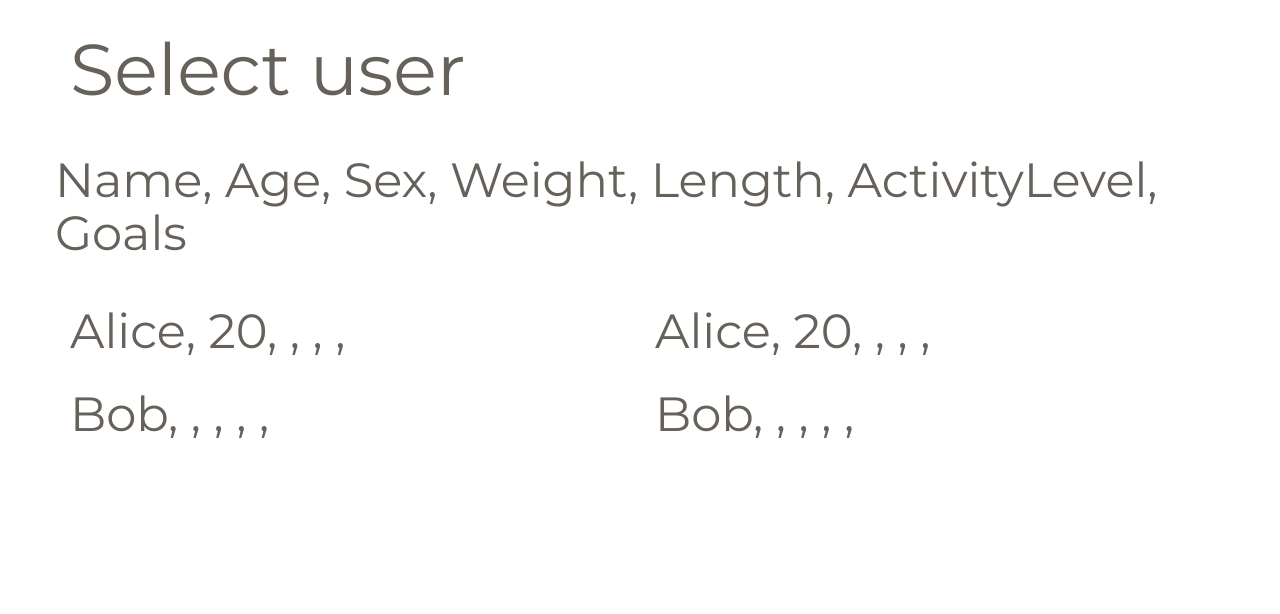
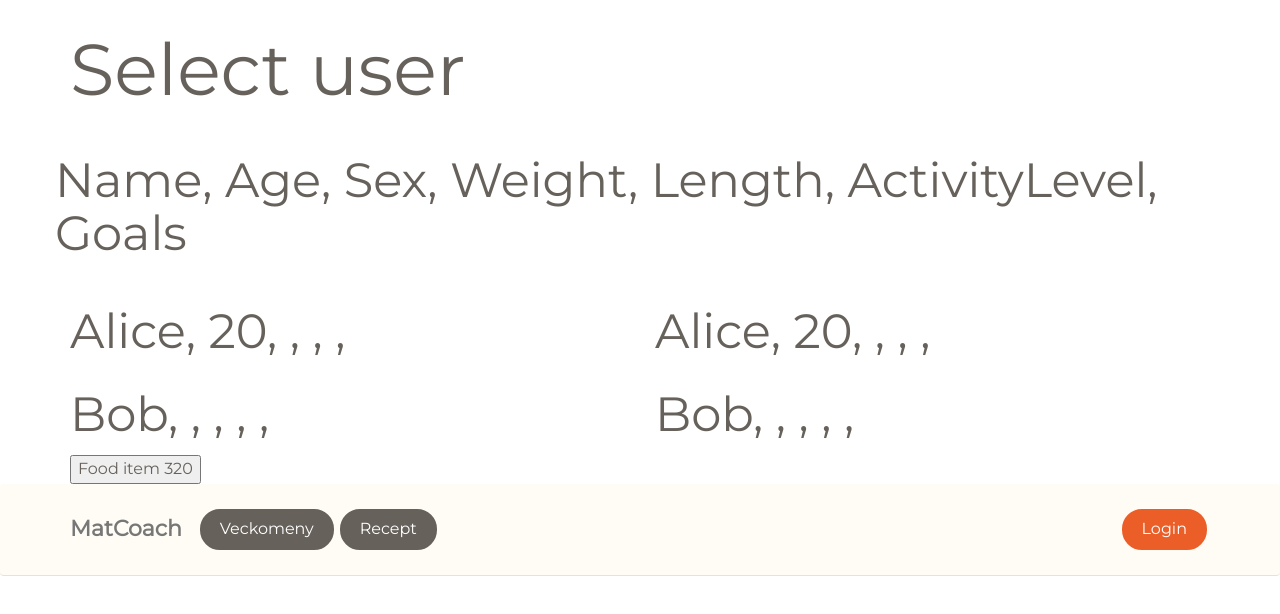
Before and after one commit to SpockReko/foodcoach-client, a Vue app: page /#/ in a window 1280 px wide. Shown: the top 614 px of the page. Built offline with nearby package versions, Linux system fonts and the light colour scheme; what vue-resource would draw is missing.

Commit message:
login screen mess

```diff
--- a/src/App.vue
+++ b/src/App.vue
@@ -1,7 +1,7 @@
 <template>
 <div id="app">
   <login></login>
-   <!-- <navbar></navbar> -->
+   <navbar></navbar>
   <!-- <router-view></router-view> -->
 </div>
 </template>
--- a/src/components/Login.vue
+++ b/src/components/Login.vue
@@ -10,6 +10,8 @@
         <h2 v-for="user in users">{{user.name}}, {{user.age}}, {{user.weight}}, {{user.length}}, {{user.activityLevel}}, {{user.goal}}</h2>
       </div>
     </div>
+    <button v-on:click="getFood">Food item 320</button>
+    <p v-for="food in foods"> her ska det sta {{foods.name}}</p>
   </div>
 </template>
 
@@ -39,10 +41,20 @@ export default {
           goal: 'Stay'
           */
         }
-      ]
+      ],
+      foods: []
     };
-  /* },
+  },
   methods: {
+    getFood() {
+      this.$http.get('http://localhost:9000/food/320')
+        .then((response) => {
+          this.foods = response.body;
+          console.log(response.body.name);
+        //  this.recipes = response.body;
+        });
+    }
+    /* DETTA ÄR JU INGEN JSON NEJ.
     fetchBob() {
       this.$http.get('http://localhost:9000/bob/menu/nutrient')
         .then((response) => {
@@ -54,13 +66,14 @@ export default {
         .then((response) => {
           this.recipes = response.body;
         });
-    }
-  },
+    } */
+  }, /*
   created() {
-    this.fetchBob();
-    this.fetchAlice();
-  } */
-  },
+    this.getFood();
+    // this.fetchBob();
+    // this.fetchAlice();
+  }, */
+
 };
 </script>
 
```
